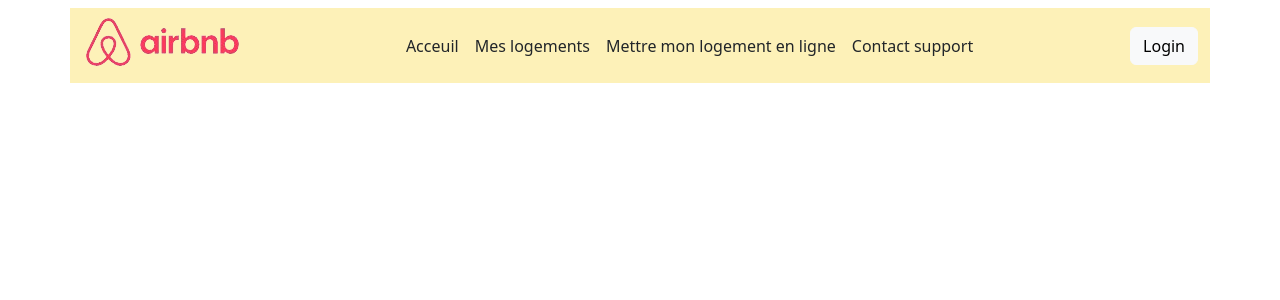
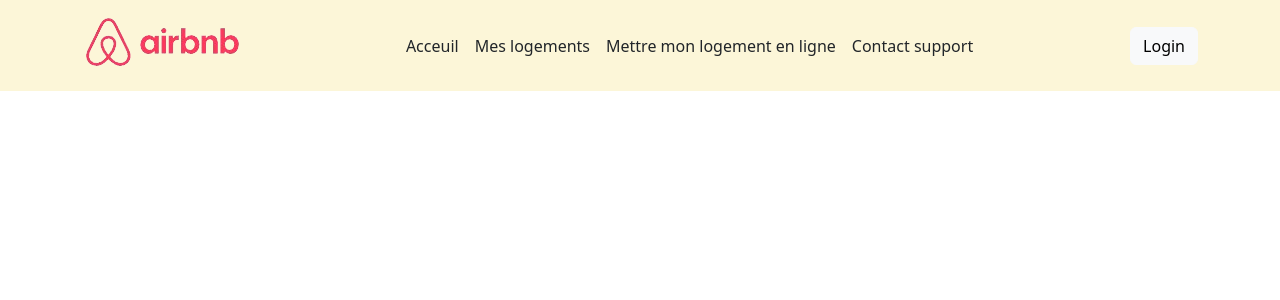
Before and after one commit to LopezMat/AirBnB_tp, a Symfony app: template app/templates/home/home.html.twig in a window 1280 px wide. Shown: the top 300 px of the page. Run offline with Twig, Linux system fonts and the light colour scheme; the template is opened without the code that fills it, so the values that code supplies are empty; some libraries are stand-ins or nearby versions.

Commit message:
hover:css

```diff
--- a/app/public/styles/app.css
+++ b/app/public/styles/app.css
@@ -5,5 +5,18 @@
 
 
 .barmenu {
-    background-color: #fdf1b8 !important;
+    background-color: #fcf4cfce !important;
 }
+
+.but:hover {
+    text-shadow: #0a0a0ace 0px 0px 5px;
+}
+
+.imgmenu:hover {
+    transform: scale(0.7);
+    transition: 1000ms;
+}
+
+.imgmenu {
+    transition: 1000ms;
+}
--- a/app/templates/home/home.html.twig
+++ b/app/templates/home/home.html.twig
@@ -2,9 +2,9 @@
 
 {% block body %}
 
-<nav class="navbar navbar-expand-lg navbar-dark bg-color-primary">
-    <div class="container barmenu">
-        <a class="navbar-brand" href="#"><img src="/img/airbnblogo.png" alt="Logo" class="img-fluid" /></a>
+<nav class=" barmenu navbar navbar-expand-lg navbar-dark bg-color-primary">
+    <div class="container ">
+        <a class="navbar-brand" href="#"><img src="/img/airbnblogo.png" alt="Logo" class="img-fluid imgmenu" /></a>
         <button class="navbar-toggler" type="button" data-bs-toggle="collapse" data-bs-target="#navbarNavDropdown"
             aria-controls="navbarNavDropdown" aria-expanded="false" aria-label="Toggle navigation">
             <span class="navbar-toggler-icon"></span>
@@ -12,16 +12,16 @@
         <div class="collapse navbar-collapse" id="navbarNavDropdown">
             <ul class="navbar-nav mx-auto">
                 <li class="nav-item">
-                    <a class="nav-link active text-dark" href="#">Acceuil</a>
+                    <a class="nav-link active text-dark but" href="#">Acceuil</a>
                 </li>
                 <li class="nav-item">
-                    <a class="nav-link text-dark" href="#">Mes logements</a>
+                    <a class="nav-link text-dark but" href="#">Mes logements</a>
                 </li>
                 <li class="nav-item">
-                    <a class="nav-link text-dark" href="#">Mettre mon logement en ligne</a>
+                    <a class="nav-link text-dark but" href="#">Mettre mon logement en ligne</a>
                 </li>
                 <li class="nav-item">
-                    <a class="nav-link text-dark" href="#">Contact support</a>
+                    <a class="nav-link text-dark but" href="#">Contact support</a>
                 </li>
             </ul>
             <div class="d-flex">
```
